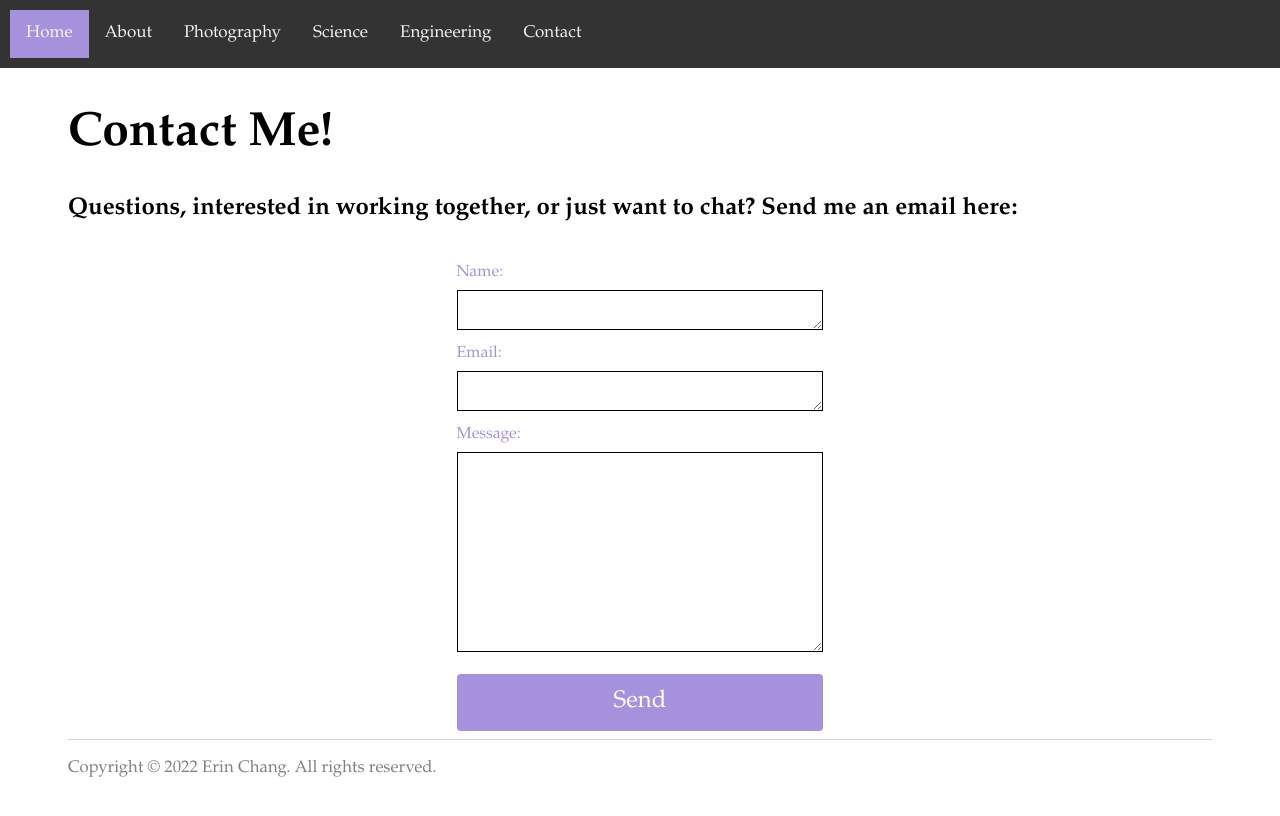
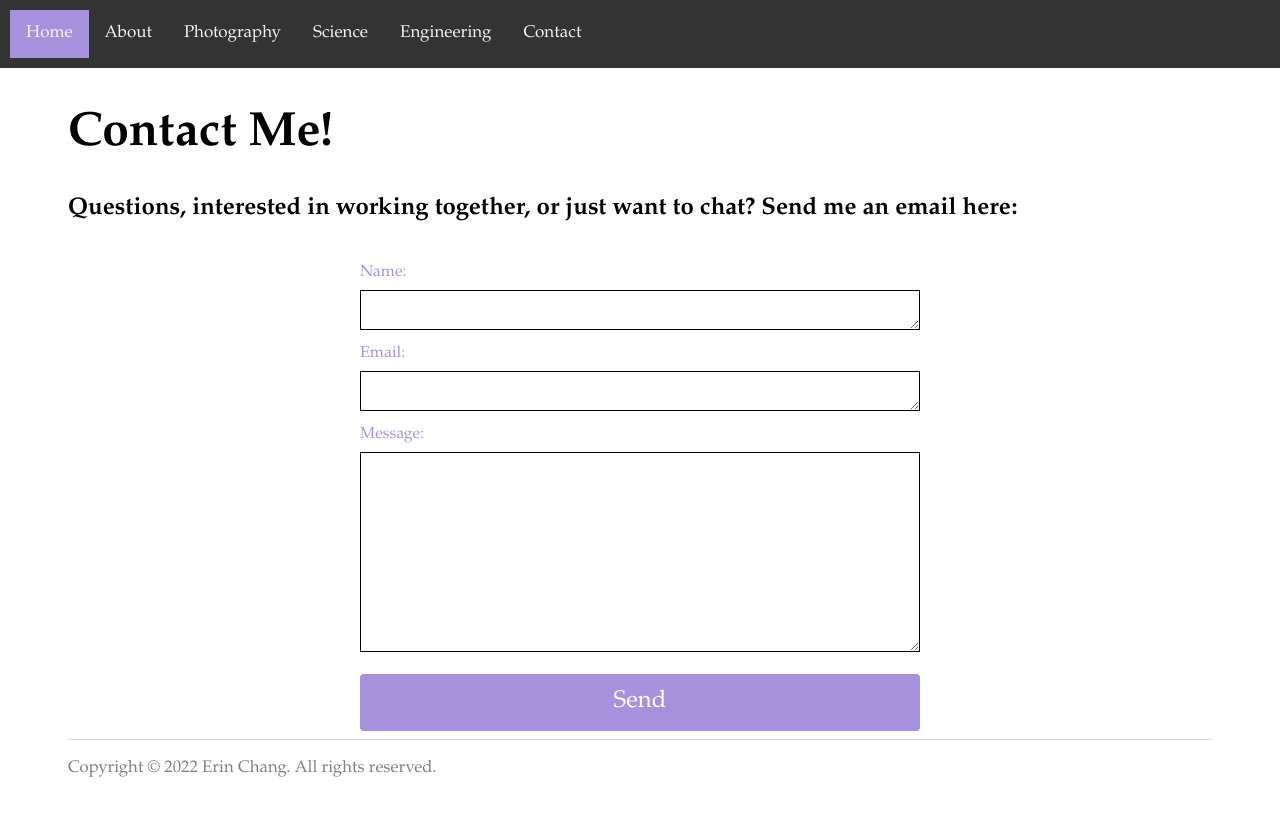
Before and after one commit to echang17/echang17.github.io, a Jekyll site: the page built from contact/index.html, in a window 1280 px wide. Shown: the top 816 px of the page. Built offline with Jekyll 4.4.1, drawn with Linux system fonts in a browser that asks for light colours.

Commit message:
Update main.css

```diff
--- a/css/main.css
+++ b/css/main.css
@@ -165,10 +165,8 @@ ul.posts li {
 
 /* Create four equal columns that sits next to each other */
 .column {
-    /* flex: 25%;  four columns */
-    /* max-width: 50%; */
-    flex: 33%;
-    max-width: 33%;
+    flex: 25%;
+    max-width: 50%;
     padding: 0 4px;
 }
 
```
